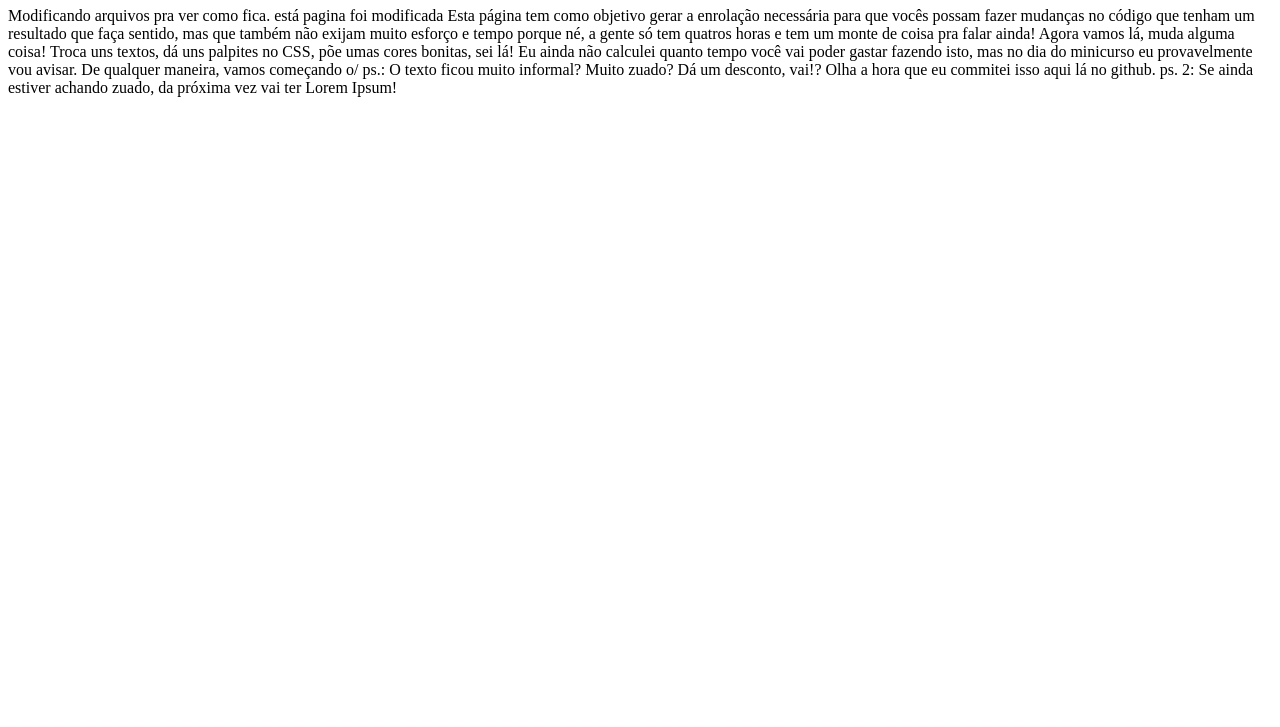
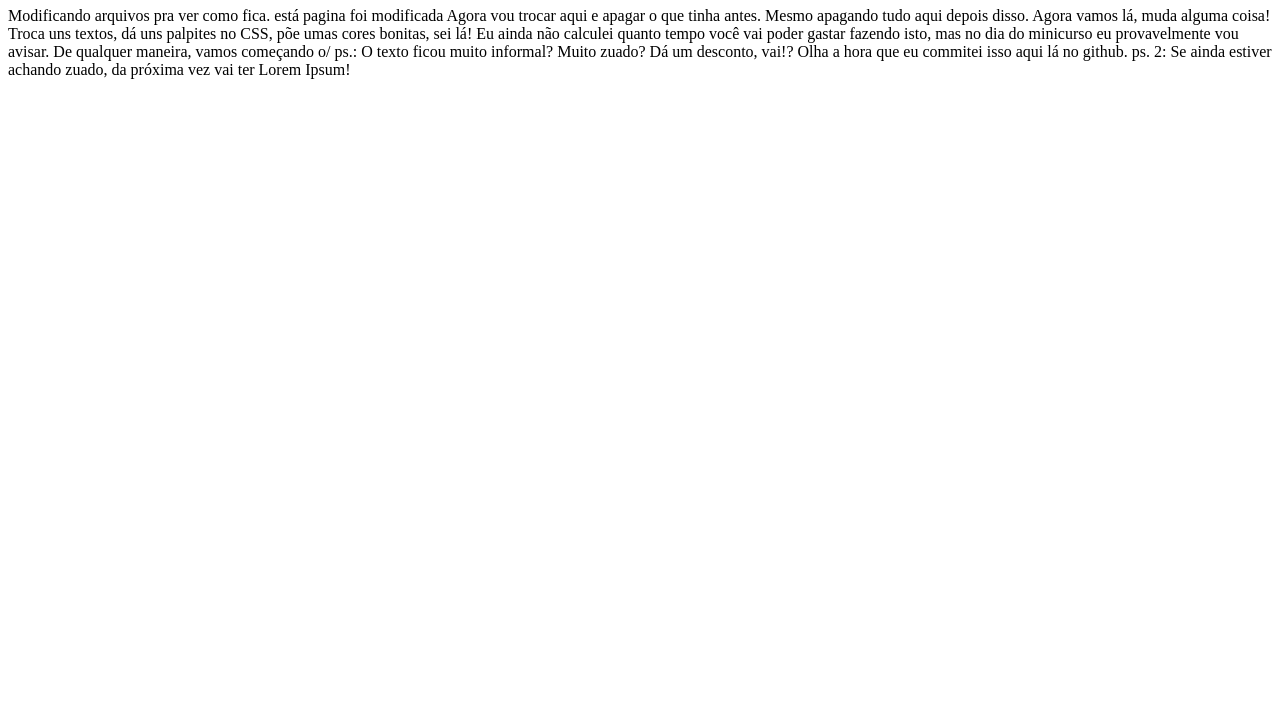
Before and after one commit to marcelgodoy/cursogit, a plain HTML site: page index.html in a window 1280 px wide. Shown: the part 73-800 px from the top of the page. Drawn offline with Linux system fonts and the light colour scheme.

Commit message:
Segundo commit

```diff
--- a/index.html
+++ b/index.html
@@ -10,10 +10,9 @@
 
 	Modificando arquivos pra ver como fica.
 		está pagina foi modificada
-      Esta página tem como objetivo gerar a enrolação necessária para que vocês
-      possam fazer mudanças no código que tenham um resultado que faça sentido,
-      mas que também não exijam muito esforço e tempo porque né, a gente só tem
-      quatros horas e tem um monte de coisa pra falar ainda!
+
+	Agora vou trocar aqui e apagar o que tinha antes.
+	Mesmo apagando tudo aqui depois disso.
 
       Agora vamos lá, muda alguma coisa! Troca uns textos, dá uns palpites
       no CSS, põe umas cores bonitas, sei lá!
```
Also changed, not shown: 1 other file.
